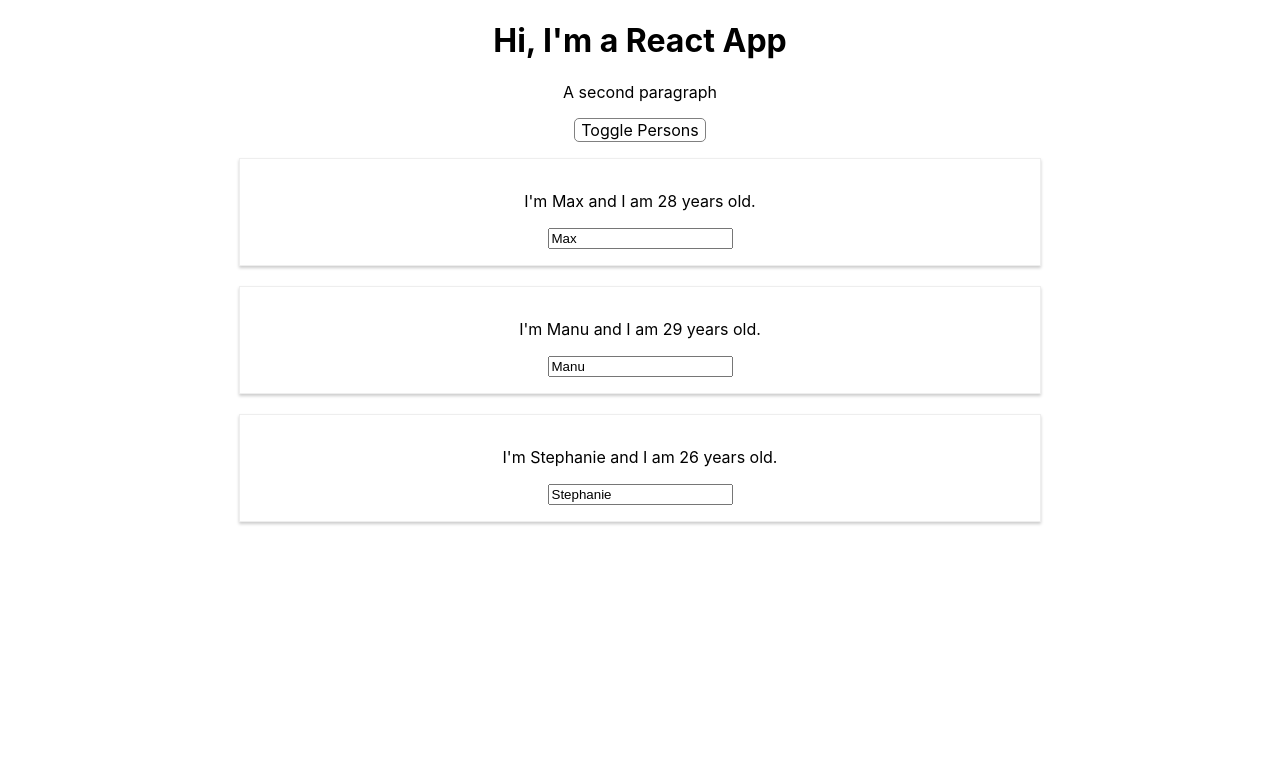
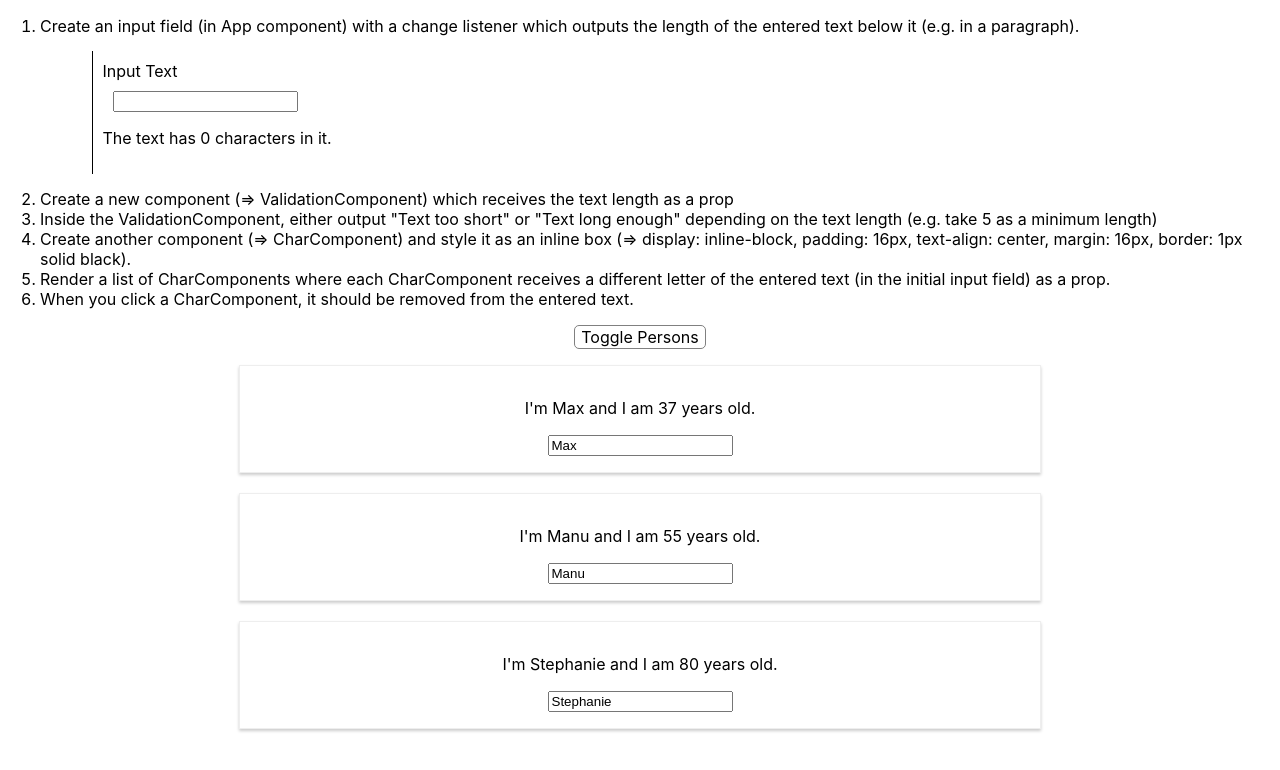
Before and after one commit to nictrey30/academind-complete-react, a React (Create React App) app in the folder 2-list-conditionals/react-list-condtionals/: page / in a window 1280 px wide. Shown: the top 770 px of the page. Built offline with nearby package versions, Linux system fonts and the light colour scheme.

Commit message:
Create an input field (in App component) with a change listener which outputs the length of the entered text below it (e.g. in a paragraph).

```diff
--- a/2-list-conditionals/react-list-condtionals/src/App.css
+++ b/2-list-conditionals/react-list-condtionals/src/App.css
@@ -36,3 +36,7 @@
     transform: rotate(360deg);
   }
 }
+
+ol {
+  text-align: left;
+}
--- a/2-list-conditionals/react-list-condtionals/src/App.js
+++ b/2-list-conditionals/react-list-condtionals/src/App.js
@@ -1,7 +1,9 @@
 import React, { Component } from 'react';
 import './App.css';
 import Person from './components/Person';
+import ParagraphLength from './components/ParagraphLength';
 import { v1 as uuidv1 } from 'uuid';
+const personAge = () => Math.floor(Math.random() * 100 + 18);
 
 class App extends Component {
   state = {
@@ -9,17 +11,17 @@ class App extends Component {
       {
         id: uuidv1(),
         name: 'Max',
-        age: 28
+        age: personAge()
       },
       {
         id: uuidv1(),
         name: 'Manu',
-        age: 29
+        age: personAge()
       },
       {
         id: uuidv1(),
         name: 'Stephanie',
-        age: 26
+        age: personAge()
       }
     ],
     togglePersons: true
@@ -64,7 +66,7 @@ class App extends Component {
     if (this.state.togglePersons) {
       persons = (
         <div>
-          {this.state.persons.map((person, index) => {
+          {this.state.persons.map((person) => {
             return (
               <Person
                 key={person.id}
@@ -80,8 +82,39 @@ class App extends Component {
 
     return (
       <div className='App'>
-        <h1>Hi, I'm a React App</h1>
-        <p>A second paragraph</p>
+        <ol>
+          <li>
+            Create an input field (in App component) with a change listener
+            which outputs the length of the entered text below it (e.g. in a
+            paragraph).
+          </li>
+          <div>
+            <ParagraphLength />
+          </div>
+          <li>
+            Create a new component (=> ValidationComponent) which receives the
+            text length as a prop
+          </li>
+          <li>
+            Inside the ValidationComponent, either output "Text too short" or
+            "Text long enough" depending on the text length (e.g. take 5 as a
+            minimum length)
+          </li>
+          <li>
+            Create another component (=> CharComponent) and style it as an
+            inline box (=> display: inline-block, padding: 16px, text-align:
+            center, margin: 16px, border: 1px solid black).
+          </li>
+          <li>
+            Render a list of CharComponents where each CharComponent receives a
+            different letter of the entered text (in the initial input field) as
+            a prop.
+          </li>
+          <li>
+            When you click a CharComponent, it should be removed from the
+            entered text.
+          </li>
+        </ol>
         {/* <button onClick={this.handleSwitchNames.bind(this, 'Ion')}> */}
         <button style={buttonStyle} onClick={this.handleTogglePersons}>
           Toggle Persons
--- /dev/null
+++ b/2-list-conditionals/react-list-condtionals/src/components/ParagraphLength.js
@@ -0,0 +1,25 @@
+// Create an input field (in App component) with a change listener which outputs the length of the entered text below it (e.g. in a paragraph).
+import React, { useState, useEffect } from 'react';
+import '../css/ParagraphLength.css';
+
+export default function ParagraphLength() {
+  const [pLength, setPLength] = useState(0);
+  const [text, setText] = useState('');
+
+  useEffect(() => {
+    setPLength(text.length);
+  }, [text]);
+
+  return (
+    <div className='ParagraphLength'>
+      <label htmlFor='inputText'>Input Text</label>
+      <input
+        type='text'
+        id='inputText'
+        onChange={(e) => setText(e.target.value)}
+        value={text}
+      />
+      <p>The text has {pLength} characters in it.</p>
+    </div>
+  );
+}
--- /dev/null
+++ b/2-list-conditionals/react-list-condtionals/src/css/ParagraphLength.css
@@ -0,0 +1,10 @@
+.ParagraphLength {
+  border-left: 1px solid black;
+  padding: 10px;
+  margin: 15px auto;
+  width: 90%;
+}
+.ParagraphLength input {
+  display: block;
+  margin: 10px auto 10px 10px;
+}
```
